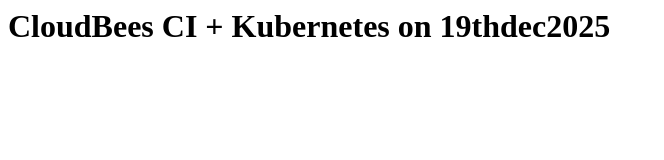
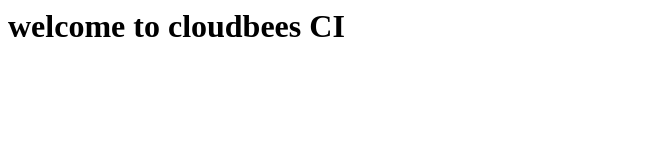
Before and after one commit to waseemsuhelterralogic/ci-nginx-demo, a plain HTML site: page index.html in a window 1280 px wide. Shown: the whole page, without its empty margins (0-664 px from the left). Drawn offline with Linux system fonts and the light colour scheme.

Commit message:
changes to index

```diff
--- a/index.html
+++ b/index.html
@@ -1 +1 @@
-<h1>CloudBees CI + Kubernetes on 19thdec2025</h1>
+<h1>welcome to cloudbees CI</h1>
```
